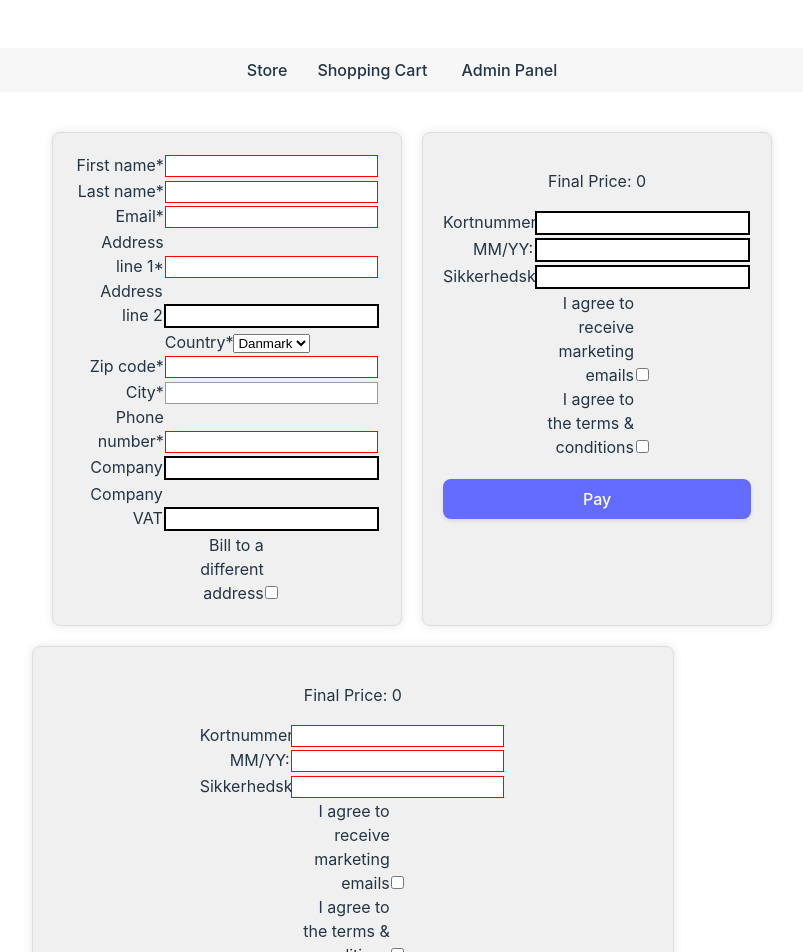
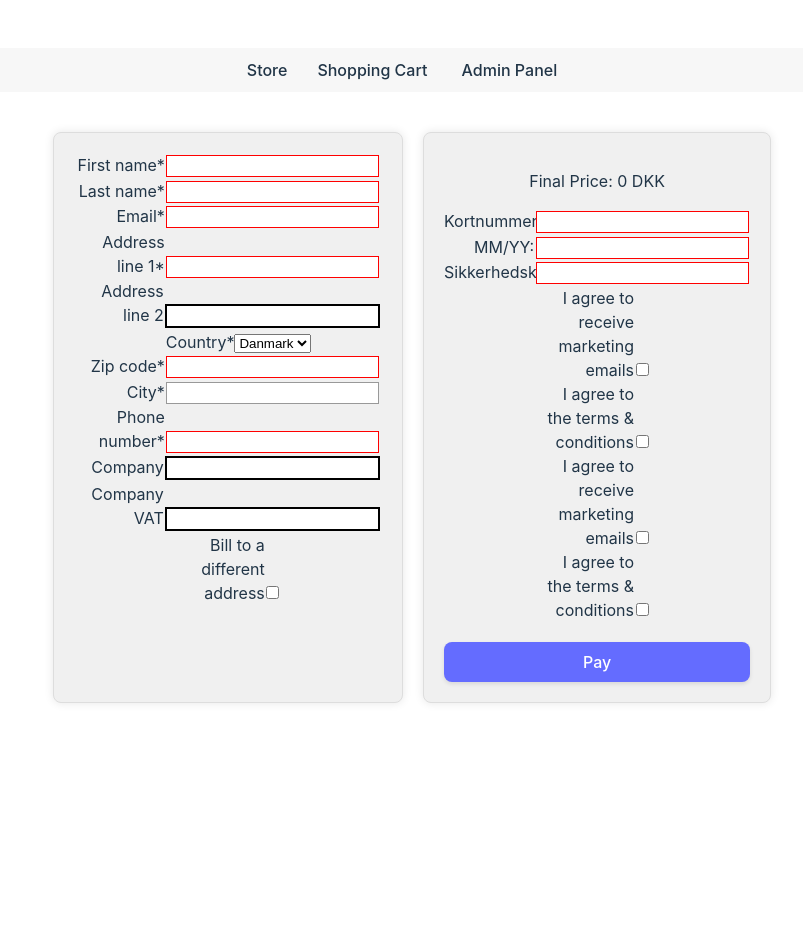
Before and after one commit to SiGoldbach/FrontendWebShop9, a React (Vite) app: page /checkout in a window 1280 px wide. Shown: the top 952 px of the page, without its empty margins (238-1041 px from the left). After the commit the page ends 800 px from the top, so only its background shows below. Built offline with nearby package versions, Linux system fonts and the light colour scheme; no server answers.

Commit message:
Added loading (not working yet) and fixed style of payment container

```diff
--- a/src/Components/bothForms.tsx
+++ b/src/Components/bothForms.tsx
@@ -45,6 +45,14 @@ export function BothForms() {
         companyVat: "",
         acceptMarketingEmail: true,
     });
+
+    let loading :boolean = false; //Add a submitting message while the form is being submitted to the server
+    useEffect(() => {
+        const button : HTMLElement|null = document.getElementById("checkoutButton");
+        console.log("loading? " + loading)
+        if (button != null)
+            button.textContent = loading ? "Submitting" : "Pay"
+    }, [loading]);
 
     const [municipalities, setMunicipalities] = useState<Municipality[]>([]);
     useEffect(() => {
@@ -112,6 +120,8 @@ export function BothForms() {
 
         //TODO: Add validition on form items before "submitOrder" call
         console.log("submit")
+        loading = true;
+        console.log(loading)
         submitOrder(basket, customerInfo)
     }
 
@@ -182,17 +192,29 @@ export function BothForms() {
             <div className="paymentContainer">
                 <ul>
                     <li>
-                        <p>Final Price: {basket.totalPrice.priceAfterRebate}</p>
+                        <p>Final Price: {basket.totalPrice.priceAfterRebate} DKK</p>
                         <label htmlFor="kortnummer">Kortnummer:</label>
-                        <input type="text" id="kortnummer" name="kort_nummer"/>
+                        <input type="text" id="kortnummer" name="kort_nummer" required
+                               pattern="\s*\d{4}\s*\d{4}\s*\d{4}\s*\d{4}\s*"/>
                     </li>
                     <li>
                         <label htmlFor="udloebsdato">MM/YY:</label>
-                        <input type="text" id="udloebsdato" name="kort_udloebsdato"/>
+                        <input type="text" id="udloebsdato" name="kort_udloebsdato" required
+                               pattern="(0[1-9]|1[0-2])\/([2-9][0-9])"/>
                     </li>
                     <li>
                         <label htmlFor="sikkerhedskode">Sikkerhedskode*:</label>
-                        <input type="text" id="sikkerhedskode" name="kort_sikkerhedskode"/>
+                        <input type="text" id="sikkerhedskode" name="kort_sikkerhedskode" required pattern="\d{3}"/>
+                    </li>
+                </ul>
+                <ul>
+                    <li>
+                        <label htmlFor="acceptMarketingEmail">I agree to receive marketing emails</label>
+                        <input type="checkbox" id="acceptMarketingEmail" name="acceptMarketingEmail"/>
+                    </li>
+                    <li>
+                        <label htmlFor="acceptTermsAndCondition">I agree to the terms & conditions</label>
+                        <input type="checkbox" id="acceptTermsAndCondition" name="acceptTermsAndCondition" required/>
                     </li>
                 </ul>
                 <ul>
@@ -208,36 +230,6 @@ export function BothForms() {
                 <button type="submit" className="checkoutButton" onClick={onSubmitClick} >Pay</button>
             </div>
         </div>
-
-        <div className="paymentContainer">
-            <ul>
-                <li>
-                    <p>Final Price: {basket.totalPrice.priceAfterRebate}</p>
-                    <label htmlFor="kortnummer">Kortnummer:</label>
-                    <input type="text" id="kortnummer" name="kort_nummer" required pattern="\s*\d{4}\s*\d{4}\s*\d{4}\s*\d{4}\s*"/>
-                </li>
-                <li>
-                    <label htmlFor="udloebsdato">MM/YY:</label>
-                    <input type="text" id="udloebsdato" name="kort_udloebsdato" required pattern="(0[1-9]|1[0-2])\/([2-9][0-9])"/>
-                </li>
-                <li>
-                    <label htmlFor="sikkerhedskode">Sikkerhedskode*:</label>
-                    <input type="text" id="sikkerhedskode" name="kort_sikkerhedskode" required pattern="\d{3}"/>
-                </li>
-            </ul>
-            <ul>
-                <li>
-                    <label htmlFor="acceptMarketingEmail">I agree to receive marketing emails</label>
-                    <input type="checkbox" id="acceptMarketingEmail" name="acceptMarketingEmail"/>
-                </li>
-                <li>
-                    <label htmlFor="acceptTermsAndCondition">I agree to the terms & conditions</label>
-                    <input type="checkbox" id="acceptTermsAndCondition" name="acceptTermsAndCondition" required/>
-                </li>
-            </ul>
-
-        </div>
-
     </form>
 
 }
```
